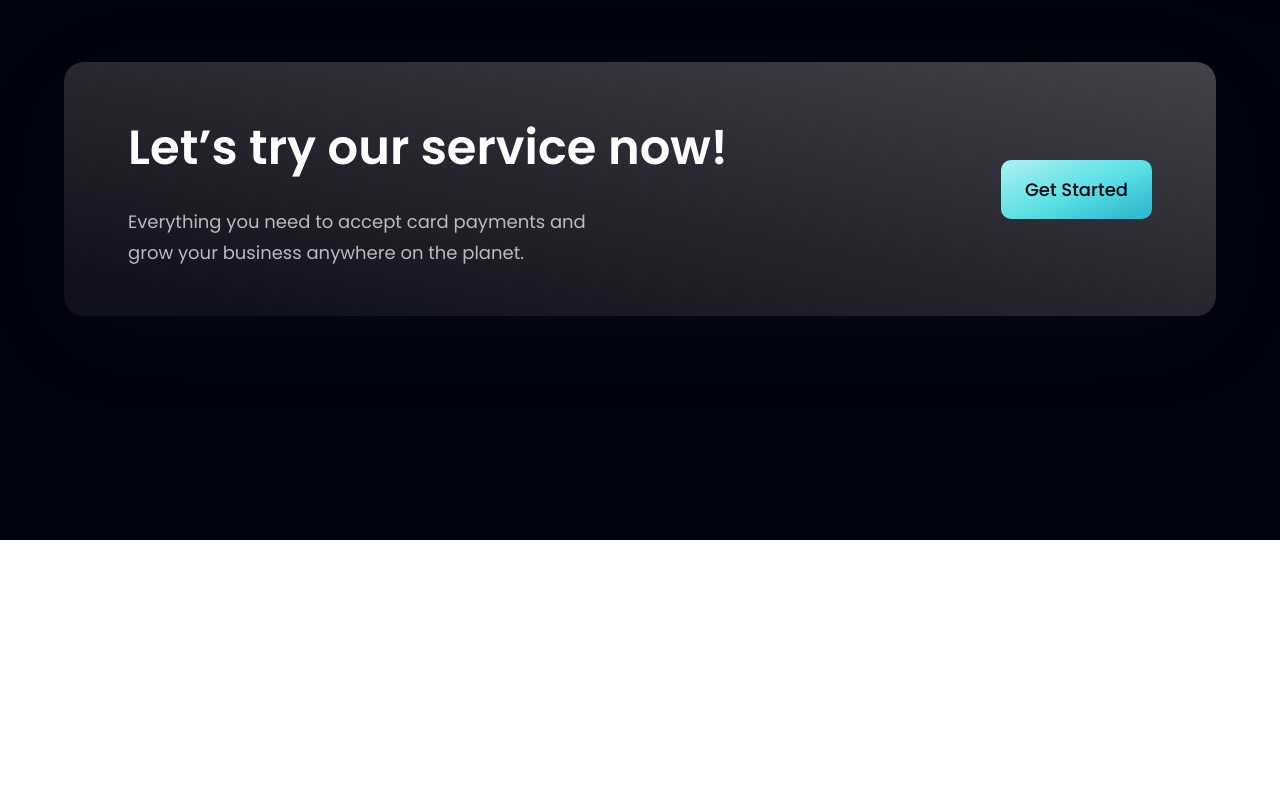
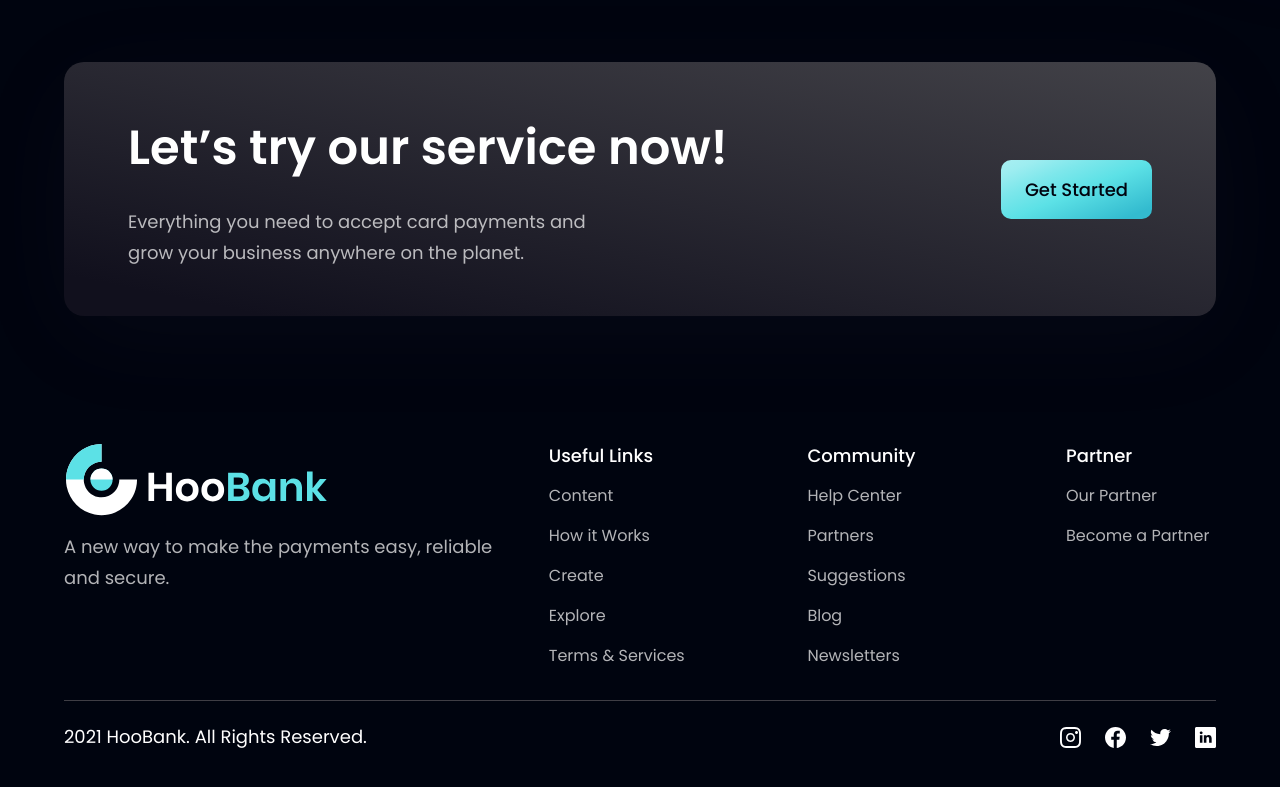
Before and after one commit to ahteshamsalamatansari/fintech-react, a React (Vite) app: page / in a window 1280 px wide. Shown: the part 4086-4873 px from the top of the page. Before the commit the page ends 4626 px from the top, so only its background shows below. Built offline with nearby package versions, Linux system fonts and the light colour scheme.

Commit message:
Footer section is completed now

```diff
--- a/src/components/Footer.jsx
+++ b/src/components/Footer.jsx
@@ -1,14 +1,63 @@
-import styles from "../style"
-import {logo} from "../assets"
-import {footerLinks, socialMedia} from "../constants"
-const Footer = () =>
-   (
-    <section className={`${styles.flexCenter} ${styles.paddingY} flex-col`}>
-      <div className={`${styles.flexStart} md:flex-row flex-col mb-8 w-full`}>
+import styles from "../style";
+import { logo } from "../assets";
+import { footerLinks, socialMedia } from "../constants";
+const Footer = () => (
+  <section className={`${styles.flexCenter} ${styles.paddingY} flex-col`}>
+    <div className={`${styles.flexStart} md:flex-row flex-col mb-8 w-full`}>
+      <div className="flex-1 flex flex-col justify-start mr-10">
+        <img
+          src={logo}
+          alt="HueBank"
+          className="w-[266px] h-[72px] object-contain"
+        />
+        <p className={`${styles.paragraph} mt-4 mx-w-[310px]`}>
+          {" "}
+          A new way to make the payments easy, reliable and secure.
+        </p>
+      </div>
+      <div className="flex-[1.5] w-full flex flex-row justify-between md:mt-0 mt-10">
+        {footerLinks.map((footerLink) => (
+          <div
+            key={footerLink.key}
+            className="flex flex-col ss:my-0 my-4 min-w-[150px]"
+          >
+            <h4 className="font-poppins font-medium text-[18px] leading-[24px] text-white">
+              {footerLink.title}
+            </h4>
+            <ul className="list-none mt-4">
+              {footerLink.links.map((Link, index) => (
+                <li
+                  key={Link.name}
+                  className={`font-poppins font-normal text-[16px] leading-[24px] text-dimWhite hover:text-secondary hover:transition-all hover:ease-in-out hover:duration-500 cursor-pointer ${
+                    index !== footerLink.links.length - 1 ? "mb-4" : "mb-0"
+                  }`}
+                >
+                  {Link.name}
+                </li>
+              ))}
+            </ul>
+          </div>
+        ))}
+      </div>
+    </div>
+    <div className="w-full flex justify-between items-center md:flex-row flex-col pt-6 border-t-[1px] border-t-[#3f3e45]">
+      <p className="font-poppins font-normal text-center text-[18px] leading-[24px] text-white">
+        2021 HooBank. All Rights Reserved.
+      </p>
+      <div className="flex flex-row md:mt-0 mt-6">
+        {socialMedia.map((social, index) => (
+          <img
+            key={social.id}
+            src={social.icon}
+            alt={social.id}
+            className={`w-[21px] h-[21px] object-contain cursor-pointer ${
+              index !== socialMedia.length - 1 ? "mr-6" : "mr-0"
+            }`}
+          />
+        ))}
+      </div>
+    </div>
+  </section>
+);
 
-      </div>
-    </section>
-  )
-
-
-export default Footer
+export default Footer;
```
